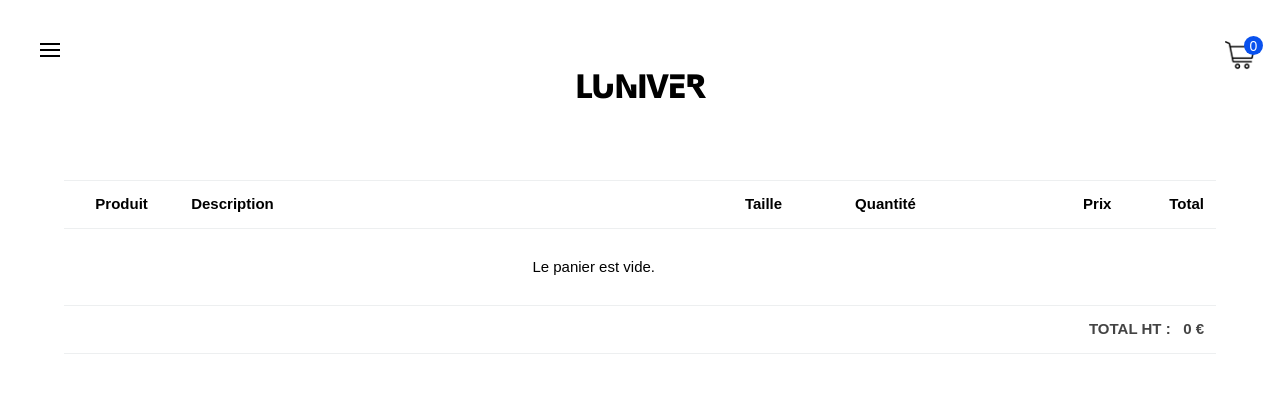
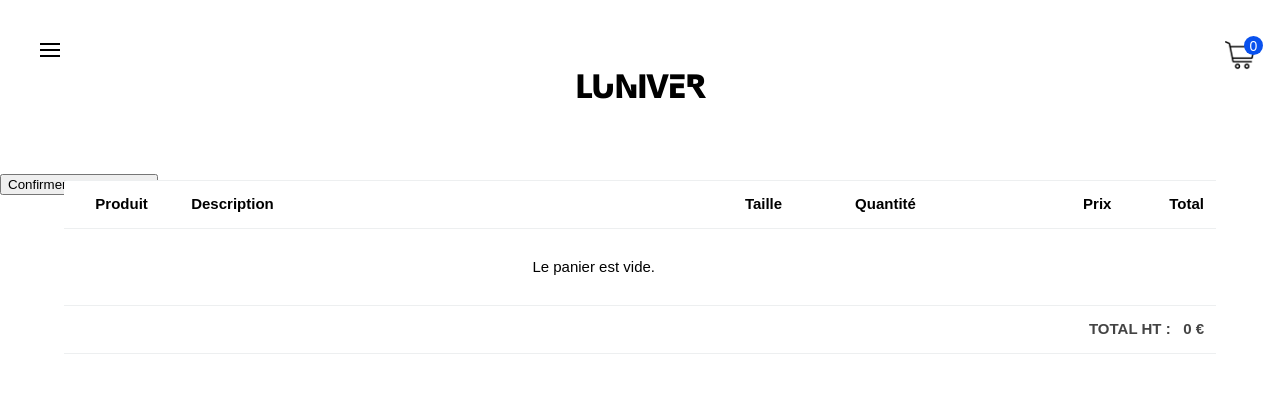
Before and after one commit to spoitler/Luniver, a PHP site: page /panier.php in a window 1280 px wide. Shown: the top 393 px of the page. Run offline with PHP 8.4, Linux system fonts and the light colour scheme; some libraries are stand-ins or nearby versions.

Commit message:
add bouton payment

```diff
--- a/panier.php
+++ b/panier.php
@@ -121,6 +121,9 @@ if (empty($ids)){
         </div>
     </div>
 </div>
+<div>
+	<button>Confirmer la commande</button>
+</div>
 <script src="https://ajax.googleapis.com/ajax/libs/jquery/3.4.0/jquery.min.js"></script>
 <script type="text/javascript" src="js/app.js"></script>
 <script type="text/javascript" src="js/updateQtyPanier.js"></script>
```
